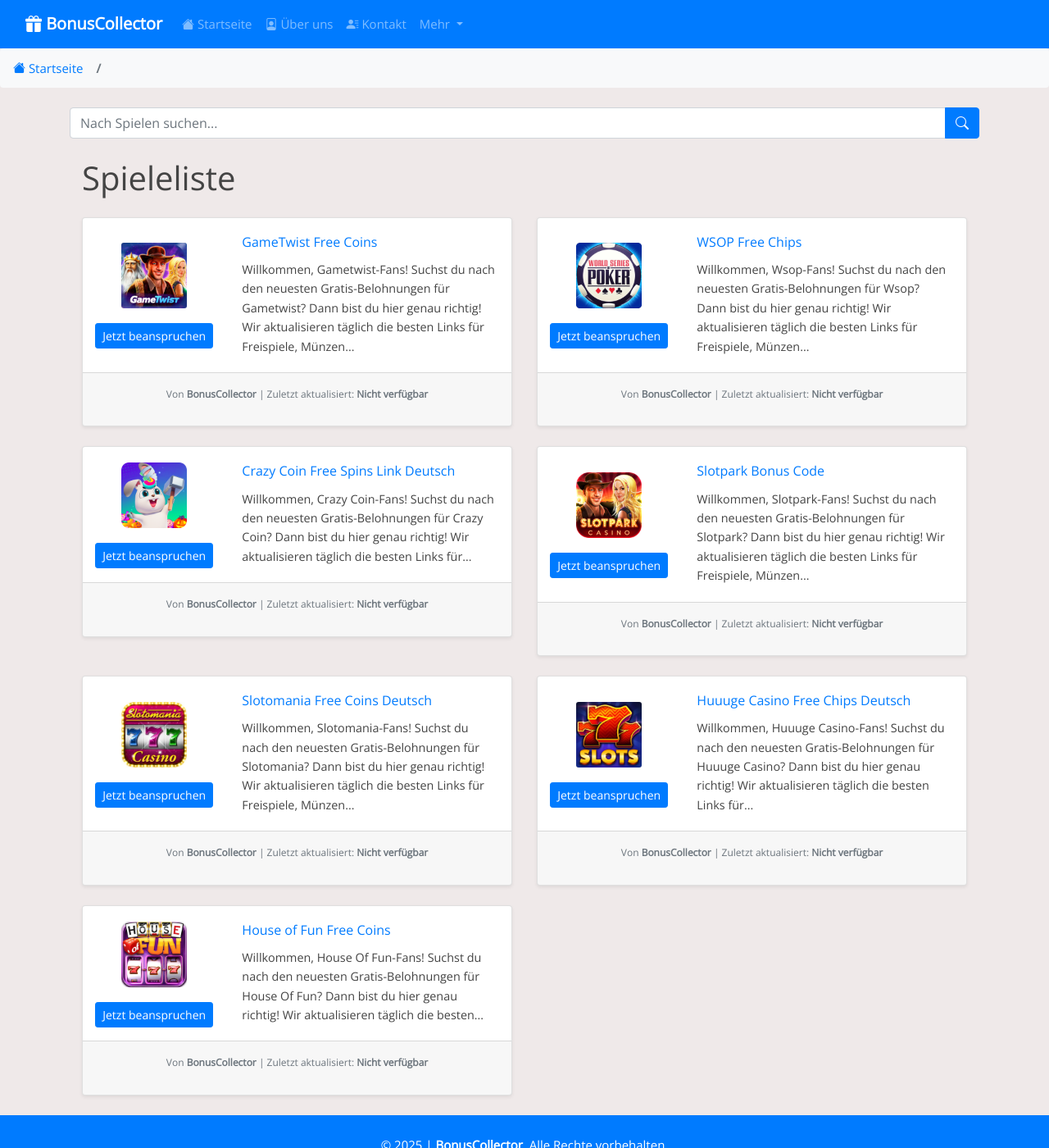
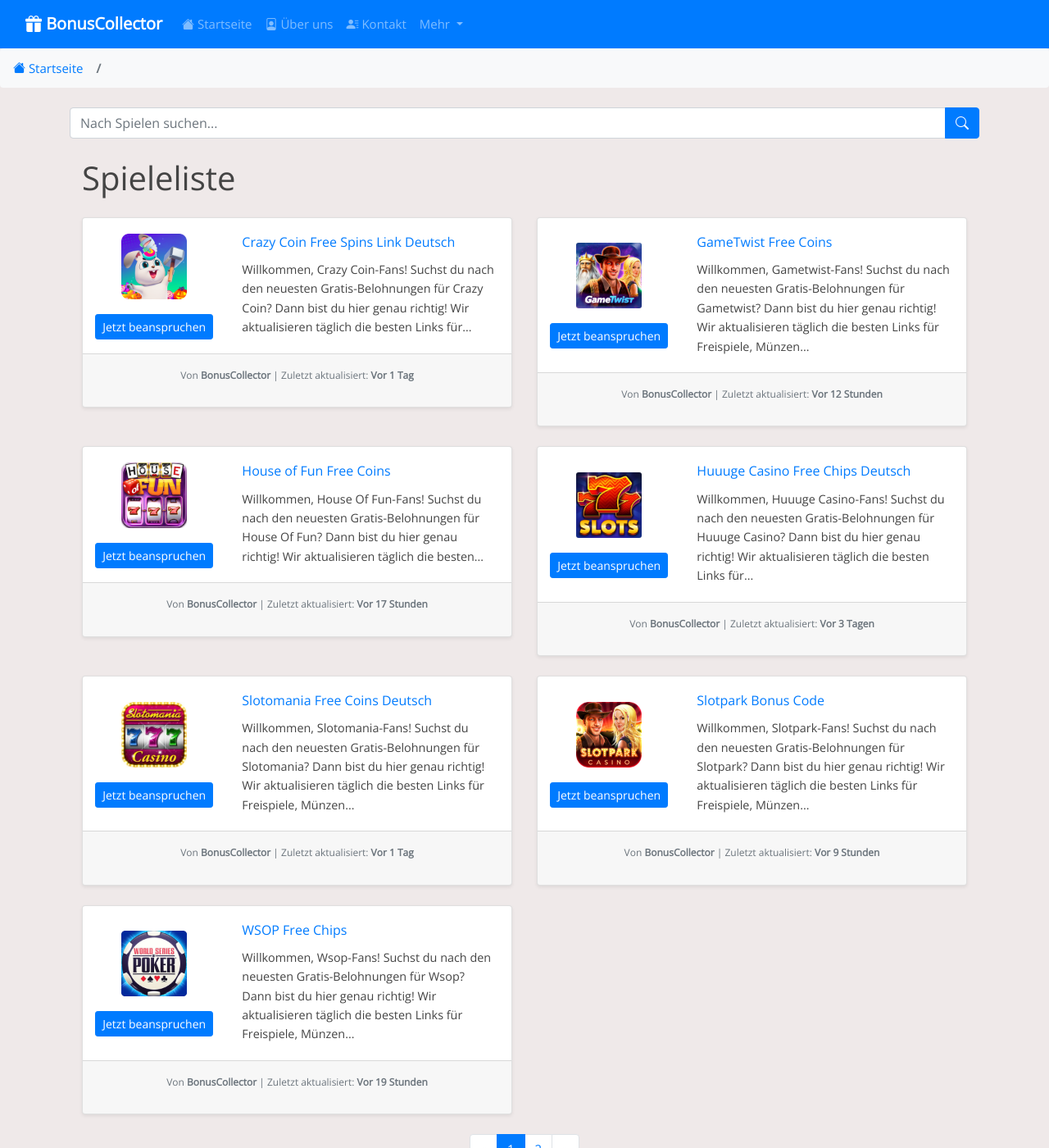
Before and after one commit to Prollad99/bs-de, a Jekyll site: the page built from index.html, in a window 1280 px wide and 1400 px high. Shown: the whole window at 82% size. Built offline with Jekyll 4.4.1, drawn with Linux system fonts in a browser that asks for light colours; the list of posts is cut into pages by our own code; comment, search, counter and statistics services are not loaded.

Commit message:
Update index.html

```diff
--- a/index.html
+++ b/index.html
@@ -1,35 +1,35 @@
 ---
 layout: default
-pagination: true
+pagination:
+  enabled: true
 ---
 
 <div class="container">
   <h1 class="my-4">Spieleliste</h1>
 
   <div class="row" id="posts-container">
-    {% assign sorted_posts = site.posts | sort: 'title' %}
-    {% for post in paginator.posts %}
-      {% assign sorted_post = sorted_posts | where: "url", post.url | first %}
-      {% if sorted_post %}
+    {% assign sorted_posts = paginator.posts | sort_natural: 'title' %}
+
+    {% for post in sorted_posts %}
       <div class="col-md-6 mb-4">
         <div class="card shadow-sm">
           <div class="row no-gutters">
             <div class="col-4 d-flex flex-column align-items-center justify-content-center">
-                {% if sorted_post.image %}
-                  <img src="{{ sorted_post.image }}" class="card-img" alt="{{ sorted_post.title }}" style="max-width: 80px; max-height: 80px; margin: 10px;">
+              {% if post.image %}
+                <img src="{{ post.image }}" class="card-img" alt="{{ post.title }}" style="max-width: 80px; max-height: 80px; margin: 10px;">
               {% endif %}
-                <a href="{{ sorted_post.url }}" class="btn btn-primary btn-sm mt-2 mb-2">Jetzt beanspruchen</a>
+              <a href="{{ post.url }}" class="btn btn-primary btn-sm mt-2 mb-2">Jetzt beanspruchen</a>
             </div>
             <div class="col-8">
               <div class="card-body">
-                  <a href="{{ sorted_post.url }}">
-                    <h5 class="card-title" style="font-size: 1rem;">{{ sorted_post.title }}</h5>
+                <a href="{{ post.url }}">
+                  <h5 class="card-title" style="font-size: 1rem;">{{ post.title }}</h5>
                 </a>
                 <p class="card-text" style="font-size: 0.9rem;">
-                    {% if sorted_post.description %}
-                      {{ sorted_post.description }}
+                  {% if post.description %}
+                    {{ post.description }}
                   {% else %}
-                      {{ sorted_post.content | strip_html | truncatewords: 25 }}
+                    {{ post.content | strip_html | truncatewords: 25 }}
                   {% endif %}
                 </p>
               </div>
@@ -38,10 +38,20 @@
           <div class="card-footer text-center">
             <p class="text-muted">
               <small>
-                  Von <strong>{{ sorted_post.author }}</strong> |
-                  {% assign last_modified = sorted_post.last_modified_at | default: "Nicht verfügbar" %}
-                  Zuletzt aktualisiert: <strong class="last-updated" {% if last_modified != "Nicht verfügbar" %}data-last-modified="{{ last_modified }}"{% endif %}>
-                    {% if last_modified != "Nicht verfügbar" %}
+                Von <strong>{{ post.author }}</strong> |
+                {% assign include_file = post.include_file %}
+                {% assign file_info = site.data.include_files[include_file] %}
+                {% if file_info and file_info.last_modified %}
+                  {% assign last_modified = file_info.last_modified %}
+                {% elsif post.last_modified_at %}
+                  {% assign last_modified = post.last_modified_at %}
+                {% else %}
+                  {% assign last_modified = nil %}
+                {% endif %}
+
+                Zuletzt aktualisiert:
+                <strong class="last-updated" {% if last_modified %}data-last-modified="{{ last_modified }}"{% endif %}>
+                  {% if last_modified %}
                     {{ last_modified | date: "%d. %B %Y" }}
                   {% else %}
                     Nicht verfügbar
@@ -52,13 +62,49 @@
           </div>
         </div>
       </div>
-      {% endif %}
     {% endfor %}
   </div>
 
+  <!-- Pagination Controls -->
+  <div class="row">
+    <div class="col-md-12">
+      {% if paginator.total_pages > 1 %}
+      <nav aria-label="Page navigation">
+        <ul class="pagination justify-content-center">
+          {% if paginator.previous_page %}
+            <li class="page-item">
+              <a class="page-link" href="{{ paginator.previous_page_path | relative_url }}">&laquo;</a>
+            </li>
+          {% else %}
+            <li class="page-item disabled">
+              <span class="page-link">&laquo;</span>
+            </li>
+          {% endif %}
+
+          {% for page in (1..paginator.total_pages) %}
+            <li class="page-item {% if page == paginator.page %}active{% endif %}">
+              {% if page == 1 %}
+                <a class="page-link" href="{{ '/' | relative_url }}">{{ page }}</a>
+              {% else %}
+                <a class="page-link" href="{{ site.paginate_path | relative_url | replace: ':num', page }}">{{ page }}</a>
+              {% endif %}
+            </li>
+          {% endfor %}
+
           {% if paginator.next_page %}
-    <div id="pagination-data" data-next-page="{{ paginator.next_page_path }}"></div>
+            <li class="page-item">
+              <a class="page-link" href="{{ paginator.next_page_path | relative_url }}">&raquo;</a>
+            </li>
+          {% else %}
+            <li class="page-item disabled">
+              <span class="page-link">&raquo;</span>
+            </li>
           {% endif %}
+        </ul>
+      </nav>
+      {% endif %}
+    </div>
+  </div>
 
   <template id="skeleton-template">
     {% for i in (1..3) %}
```
Lines whose indentation alone changed are shown as unchanged.
